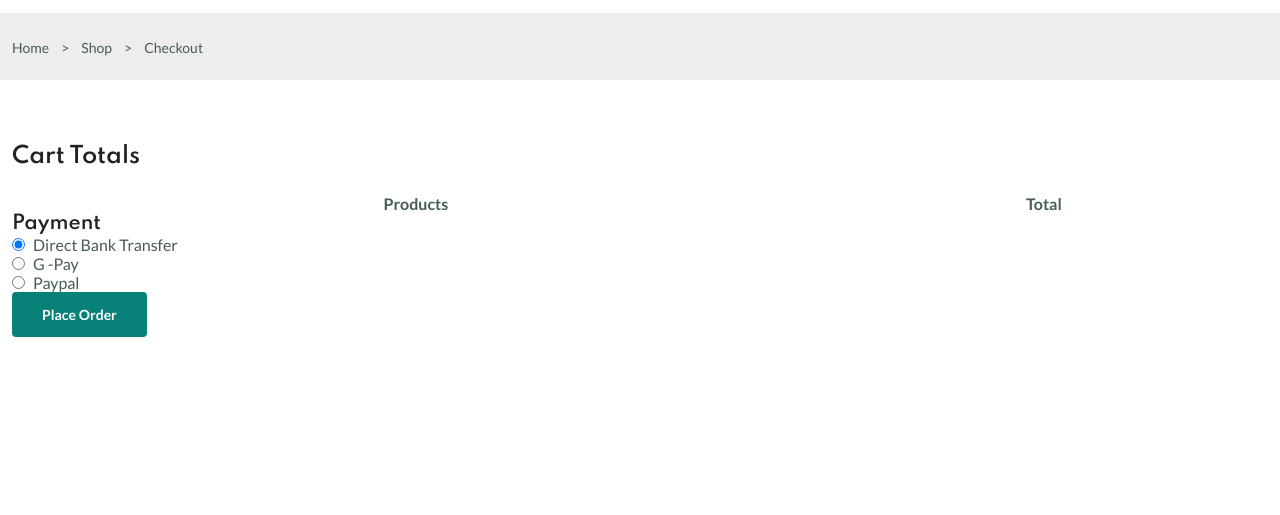
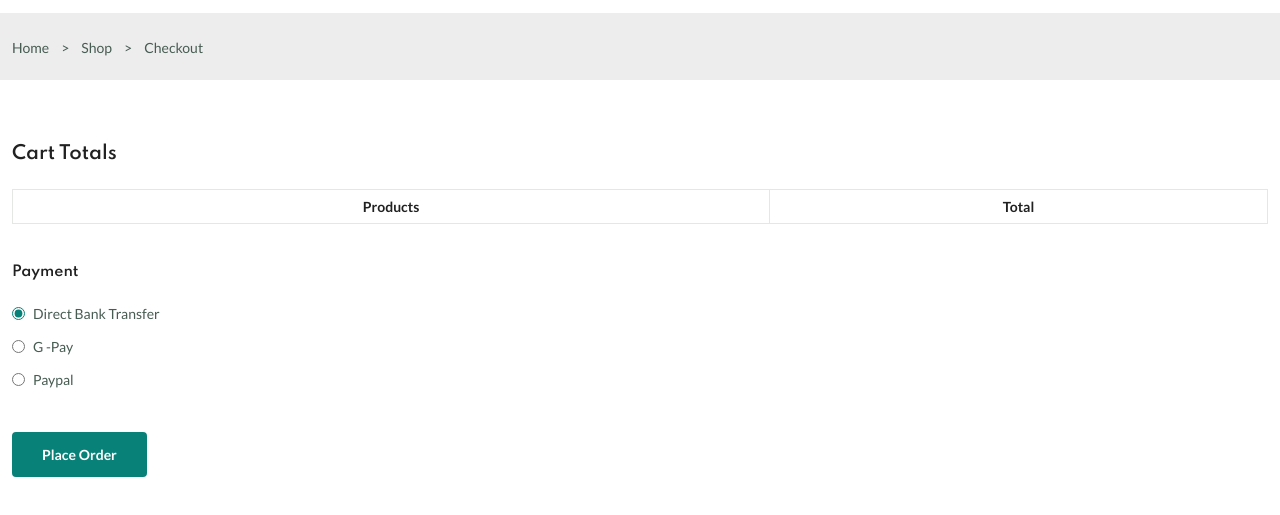
Before and after one commit to CodeWithPuran/ProjectEvara, a plain HTML site: page checkout.html in a window 1280 px wide. Shown: the part 163-678 px from the top of the page. Drawn offline with nearby package versions, Linux system fonts and the light colour scheme.

Commit message:
added styles for checkout page

```diff
--- a/assets/css/styles.css
+++ b/assets/css/styles.css
@@ -1358,3 +1358,73 @@ table {
 .cart__total .btn {
     display: inline-flex;
 }
+
+
+
+
+
+/*=============== CHECKOUT ===============*/
+.checkout__container {
+    grid-template-columns: repeat(1, 1fr);
+  }
+
+  .checkout__group:nth-child(2) {
+    border: 1px solid var(--border-color-alt);
+    padding: 2rem;
+    border-radius: 0.5rem;
+  }
+
+  .checkout__group .section__title {
+    font-size: var(--large-font-size);
+  }
+
+  .checkout__title {
+    font-size: var(--small-font-size);
+  }
+
+  .order__table tr th,
+  .order__table tr td {
+    border: 1px solid var(--border-color-alt);
+    padding: 0.5rem;
+    text-align: center;
+  }
+
+  .order__table tr th {
+    color: var(--title-color);
+    font-size: var(--small-font-size);
+  }
+
+  .order__img {
+    width: 80px;
+  }
+
+  .table__quantity,
+  .order__subtitle {
+    font-size: var(--small-font-size);
+  }
+
+  .order__grand-total {
+    color: var(--first-color);
+    font-size: var(--large-font-size);
+    font-weight: var(--weight-700);
+  }
+
+  .payment__methods {
+    margin-block: 2.5rem 2.75rem;
+  }
+
+  .payment__title {
+    margin-bottom: 1.5rem;
+  }
+
+  .payment__option {
+    margin-bottom: 1rem;
+  }
+
+  .payment__input {
+    accent-color: var(--first-color);
+  }
+
+  .payment__label {
+    font-size: var(--small-font-size);
+  }
```
